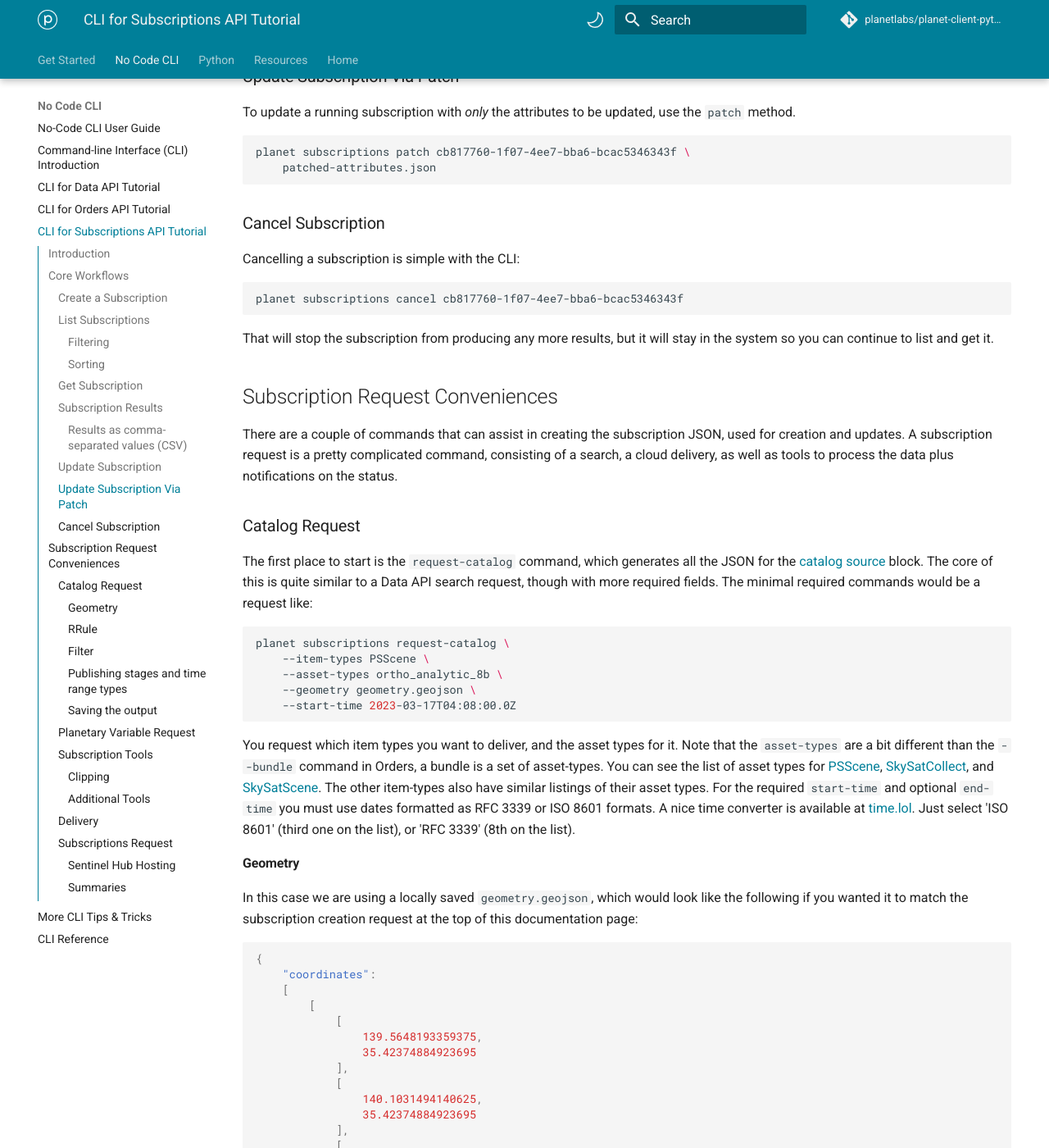
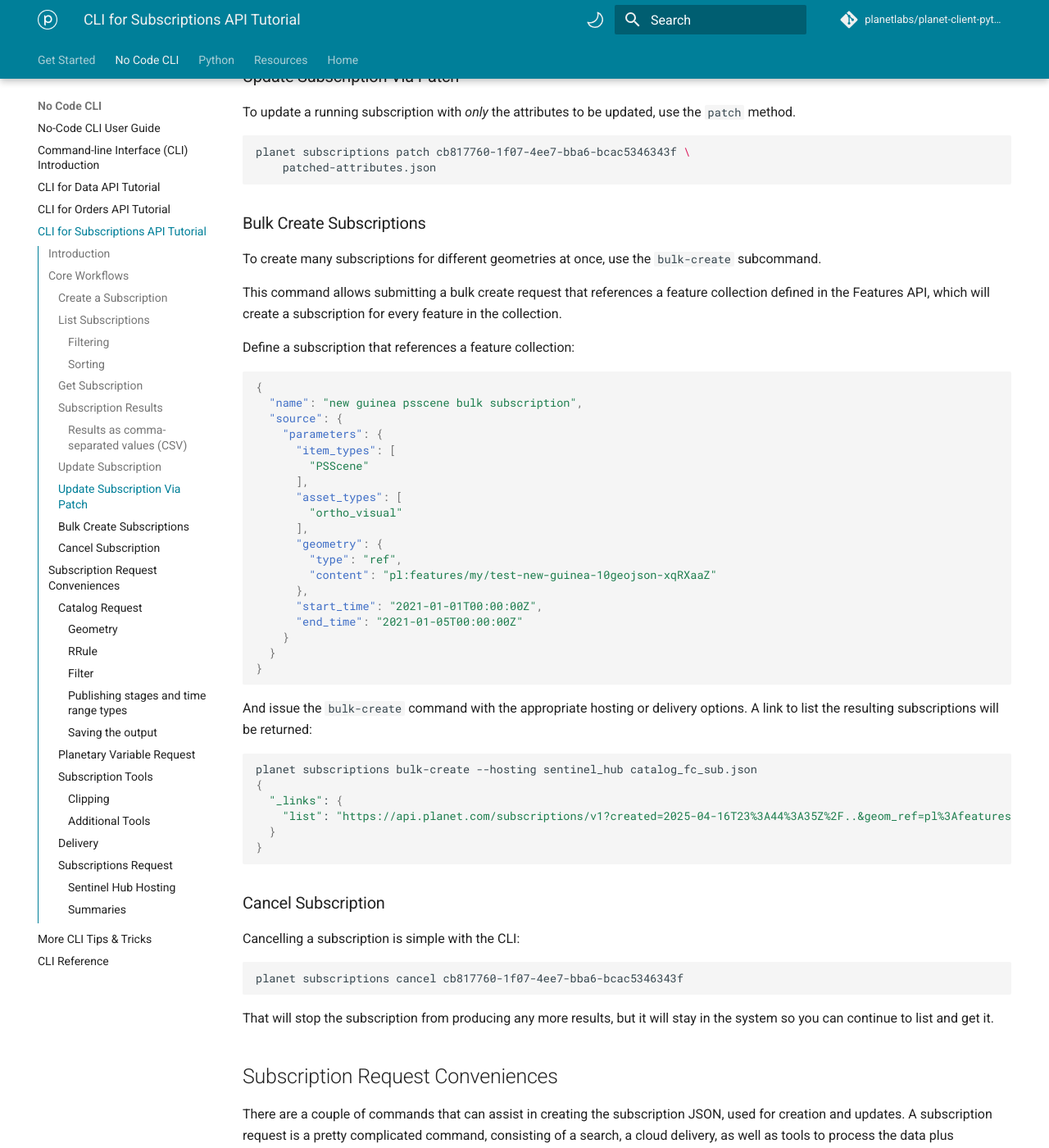
Before and after one commit to planetlabs/planet-client-python, an MkDocs documentation site: the page built from docs/cli/cli-subscriptions.md, in a window 1280 px wide and 1400 px high, scrolled down 4791 px. Shown: the whole window at 82% size. Built offline with MkDocs 1.6.1 and Material for MkDocs 9.7.7, drawn with Linux system fonts in a browser that asks for light colours; comment, search, counter and statistics services are not loaded.

Commit message:
Add documentation for new bulk cli command

````diff
--- a/docs/cli/cli-subscriptions.md
+++ b/docs/cli/cli-subscriptions.md
@@ -245,6 +245,49 @@ To update a running subscription with *only* the attributes to be updated, use t
 ```sh
 planet subscriptions patch cb817760-1f07-4ee7-bba6-bcac5346343f \
     patched-attributes.json
+```
+
+### Bulk Create Subscriptions
+
+To create many subscriptions for different geometries at once, use the `bulk-create` subcommand.
+
+This command allows submitting a bulk create request that references a feature collection defined in
+the Features API, which will create a subscription for every feature in the collection.
+
+Define a subscription that references a feature collection:
+
+```json
+{
+  "name": "new guinea psscene bulk subscription",
+  "source": {
+    "parameters": {
+      "item_types": [
+        "PSScene"
+      ],
+      "asset_types": [
+        "ortho_visual"
+      ],
+      "geometry": {
+        "type": "ref",
+        "content": "pl:features/my/test-new-guinea-10geojson-xqRXaaZ"
+      },
+      "start_time": "2021-01-01T00:00:00Z",
+      "end_time": "2021-01-05T00:00:00Z"
+    }
+  }
+}
+```
+
+And issue the `bulk-create` command with the appropriate hosting or delivery options. A link to list
+the resulting subscriptions will be returned:
+
+```sh
+planet subscriptions bulk-create --hosting sentinel_hub catalog_fc_sub.json
+{
+  "_links": {
+    "list": "https://api.planet.com/subscriptions/v1?created=2025-04-16T23%3A44%3A35Z%2F..&geom_ref=pl%3Afeatures%2Fmy%2Ftest-new-guinea-10geojson-xqRXaaZ&name=new+guinea+psscene+bulk subscription"
+  }
+}
 ```
 
 ### Cancel Subscription
````
